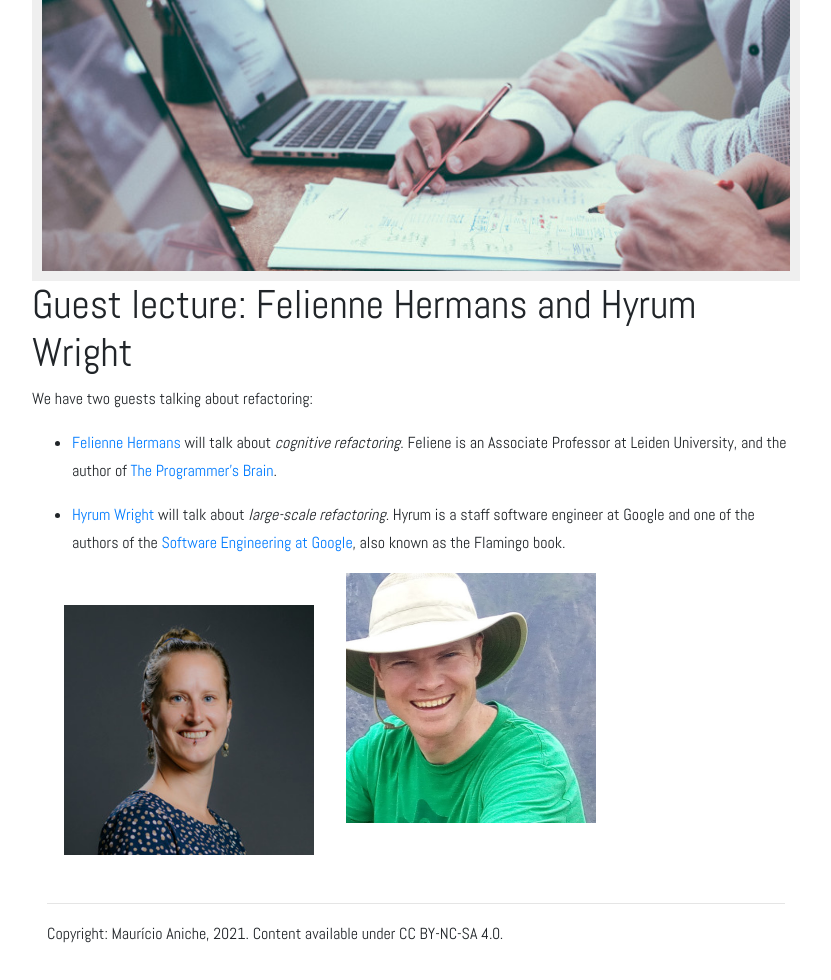
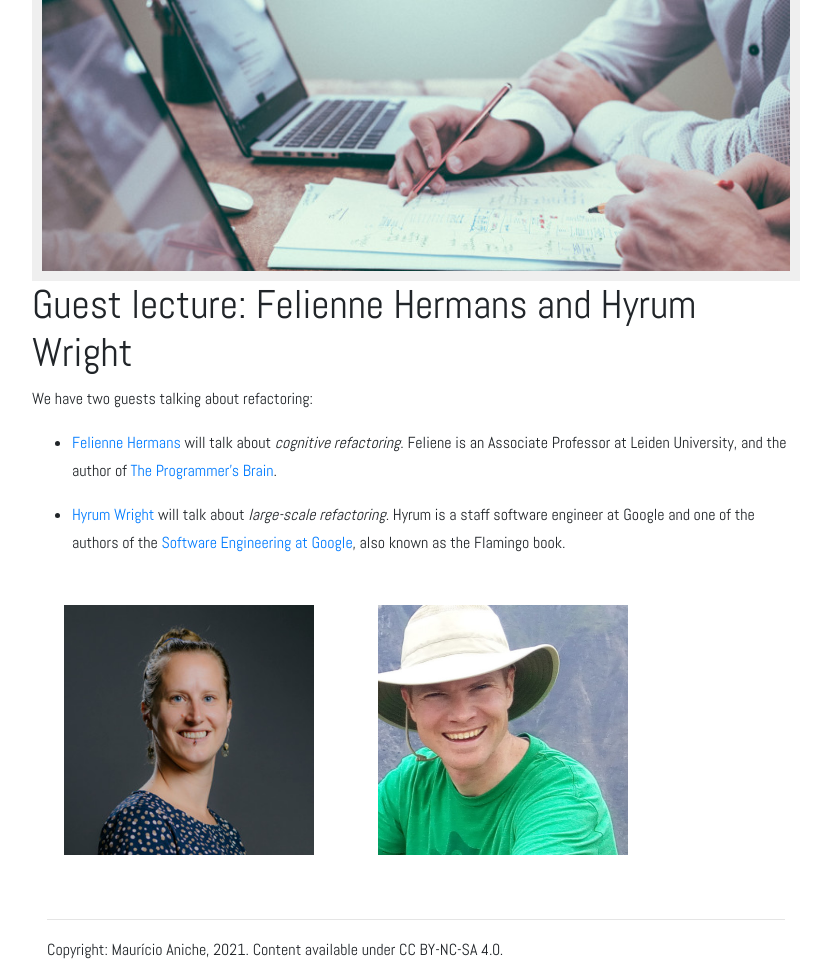
Before and after one commit to SERG-Delft/cs4300, a Jekyll site: the page built from 2021/felienne-and-hyrum.md, in a window 1280 px wide. Shown: the whole page, without its empty margins (224-1055 px from the left). Built offline with Jekyll 4.4.1, drawn with Linux system fonts in a browser that asks for light colours.

Commit message:
margin of the photos

```diff
--- a/2021/felienne-and-hyrum.md
+++ b/2021/felienne-and-hyrum.md
@@ -11,4 +11,4 @@ We have two guests talking about refactoring:
 
 <img src="{{ '/img/guests/felienne.jpeg' | relative_url }}" width="250px" style="display: inline; float: left; margin: 2em;">
 
-<img src="{{ '/img/guests/hyrum.jpeg' | relative_url }}" width="250px">
+<img src="{{ '/img/guests/hyrum.jpeg' | relative_url }}" width="250px" style="margin: 2em;">
```
Also changed, not shown: 2021/diomidis-and-marc.md (+1 -1 lines).
